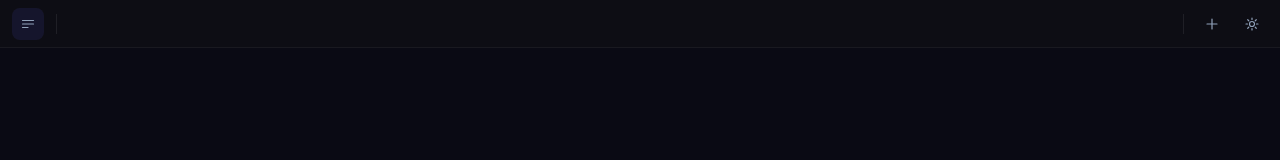
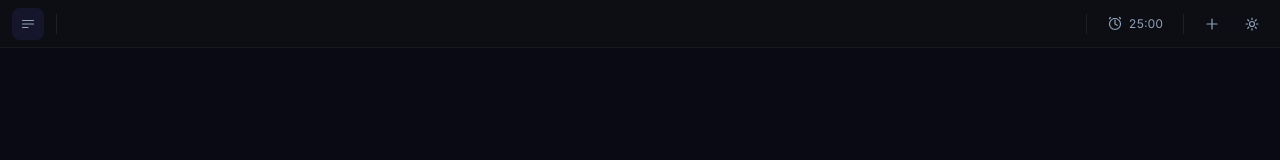
Before and after one commit to Lautaro-R-collins/lector-pdf-online, a React (Vite) app: page / in a window 1280 px wide. Shown: the top 160 px of the page. Built offline with nearby package versions, Linux system fonts and the light colour scheme.

Commit message:
add new function

```diff
--- a/src/components/Toolbar.jsx
+++ b/src/components/Toolbar.jsx
@@ -2,6 +2,7 @@ import { useState, useRef, useEffect } from 'react'
 import { usePDFContext } from '../context/PDFContext'
 import { usePDF } from '../hooks/usePDF'
 import { useSearch } from '../hooks/useSearch'
+import PomodoroTimer from './PomodoroTimer'
 
 const ZOOM_STEPS = [0.5, 0.75, 1, 1.25, 1.5, 1.75, 2, 2.5, 3]
 
@@ -158,13 +159,17 @@ export default function Toolbar({ sidebarOpen, onToggleSidebar }) {
 
       <div className="w-px h-5 bg-white/8 mx-1" />
 
+      <PomodoroTimer btnBase={btnBase} />
+
+      <div className="w-px h-5 bg-white/8 mx-1" />
+
       {/* Open file */}
       <button onClick={openFilePicker} className={`${btnBase} w-8 h-8`} title="Abrir PDF">
         <svg className="w-4 h-4" fill="none" viewBox="0 0 24 24" stroke="currentColor" strokeWidth={1.8}><path strokeLinecap="round" strokeLinejoin="round" d="M12 4.5v15m7.5-7.5h-15" /></svg>
       </button>
 
       {/* Dark mode toggle */}
-      <button
+        <button
         onClick={() => setDarkMode(d => !d)}
         className={`${btnBase} w-8 h-8`}
         title={darkMode ? 'Cambiar a modo claro' : 'Cambiar a modo oscuro'}
```
